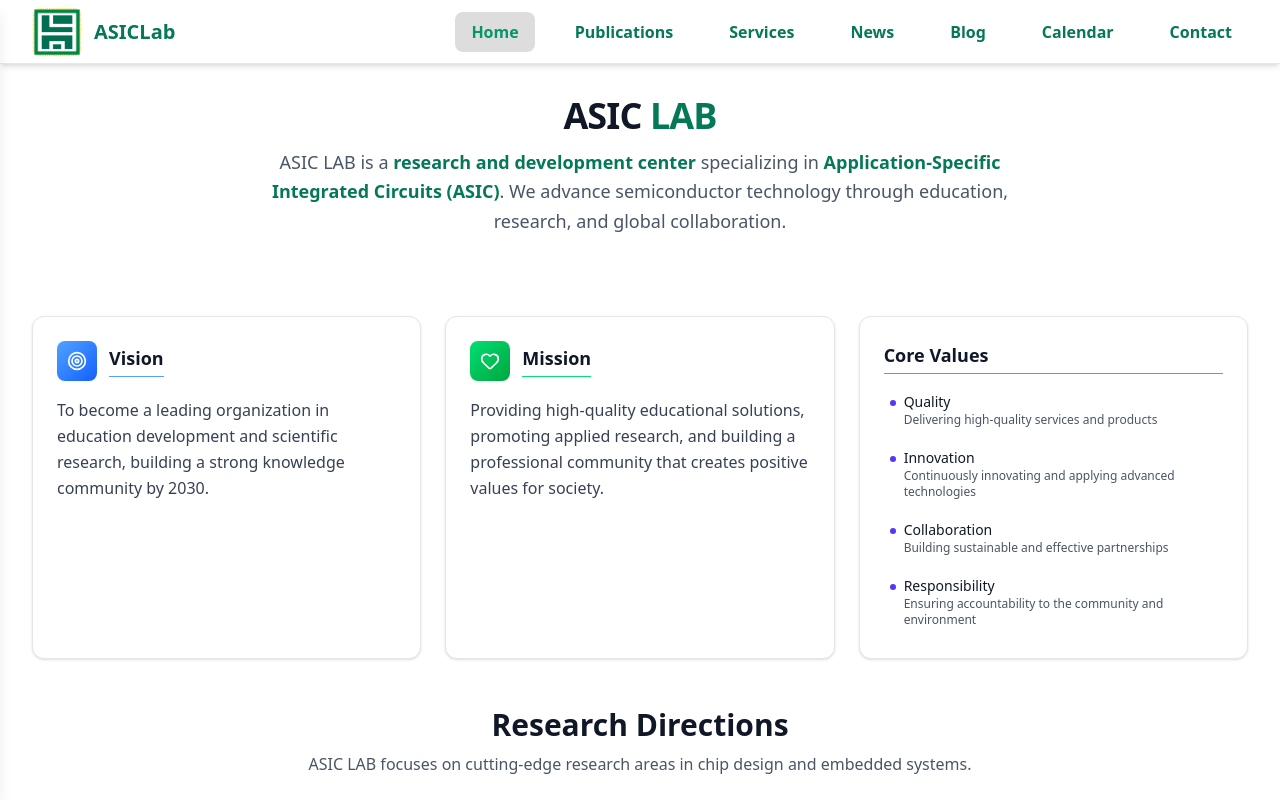
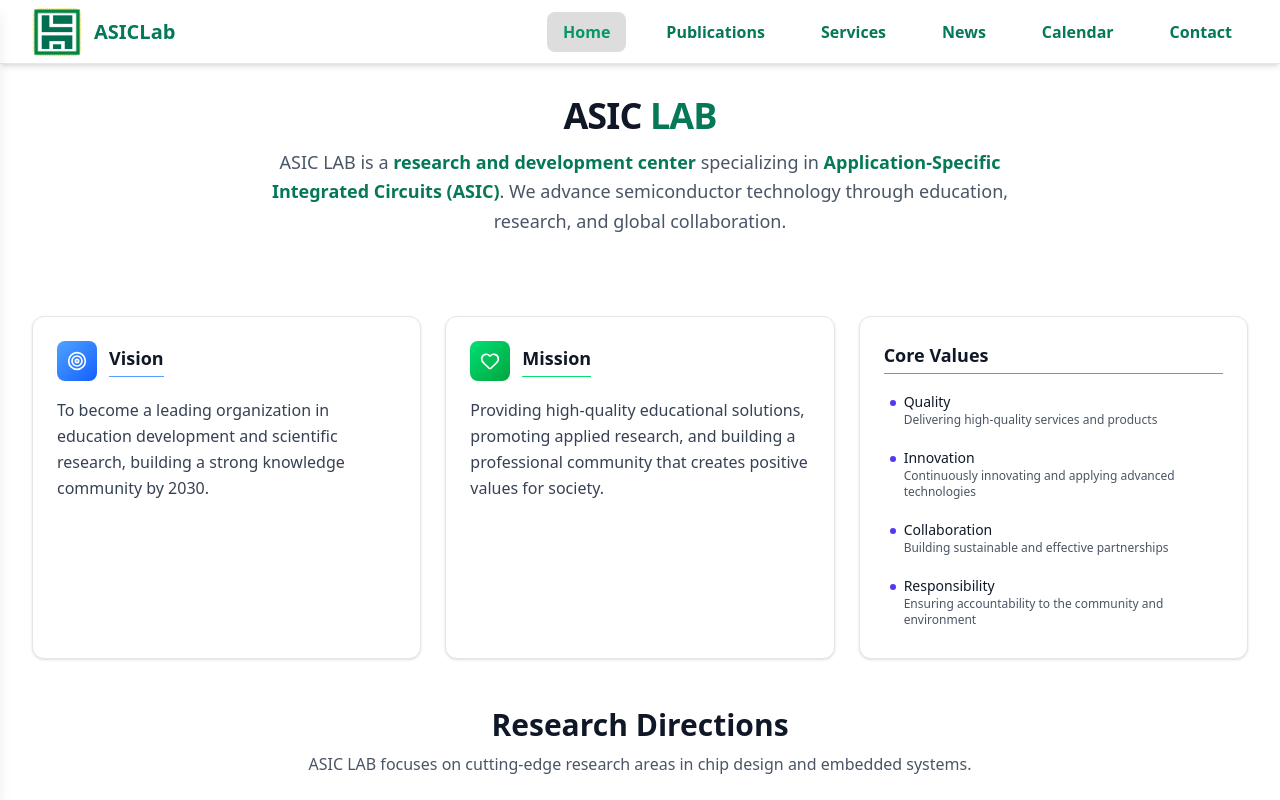
Before and after one commit to UIT20521737/asicweb, a Next.js app: page / in a window 1280 px wide. Shown: the top 800 px of the page. Built offline with nearby package versions, Linux system fonts and the light colour scheme.

Commit message:
update docker

```diff
--- a/next.config.mjs
+++ b/next.config.mjs
@@ -1,4 +1,6 @@
 /** @type {import('next').NextConfig} */
-const nextConfig = {};
+const nextConfig = {
+    output: 'standalone',
+};
 
 export default nextConfig;
--- a/src/components/Header.js
+++ b/src/components/Header.js
@@ -26,10 +26,7 @@ export default function Header() {
             href: "/news",
             content: "News"
         },
-        {
-            href: "/blog",
-            content: "Blog"
-        },
+
         {
             href: "/calendar",
             content: "Calendar"
```
Also changed, not shown: 1 other file (tests, documents, lock files or other folders).
